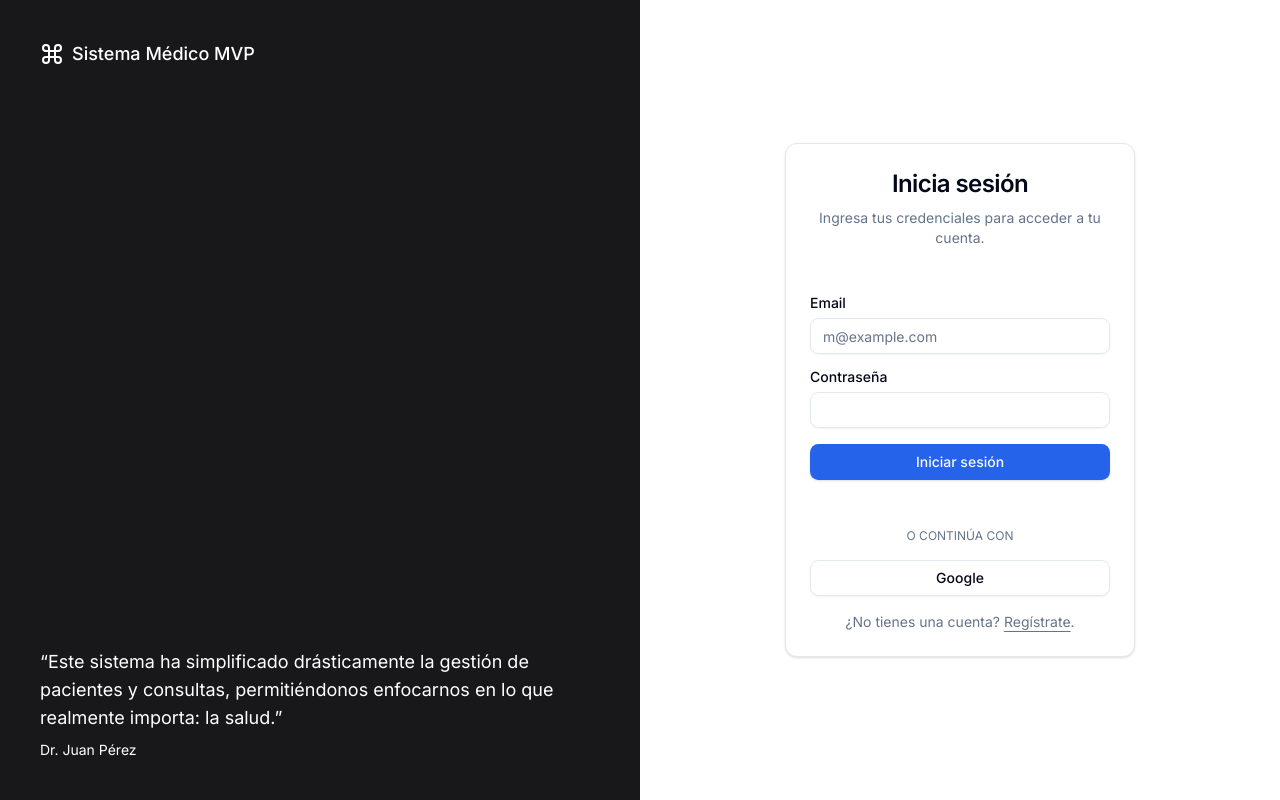
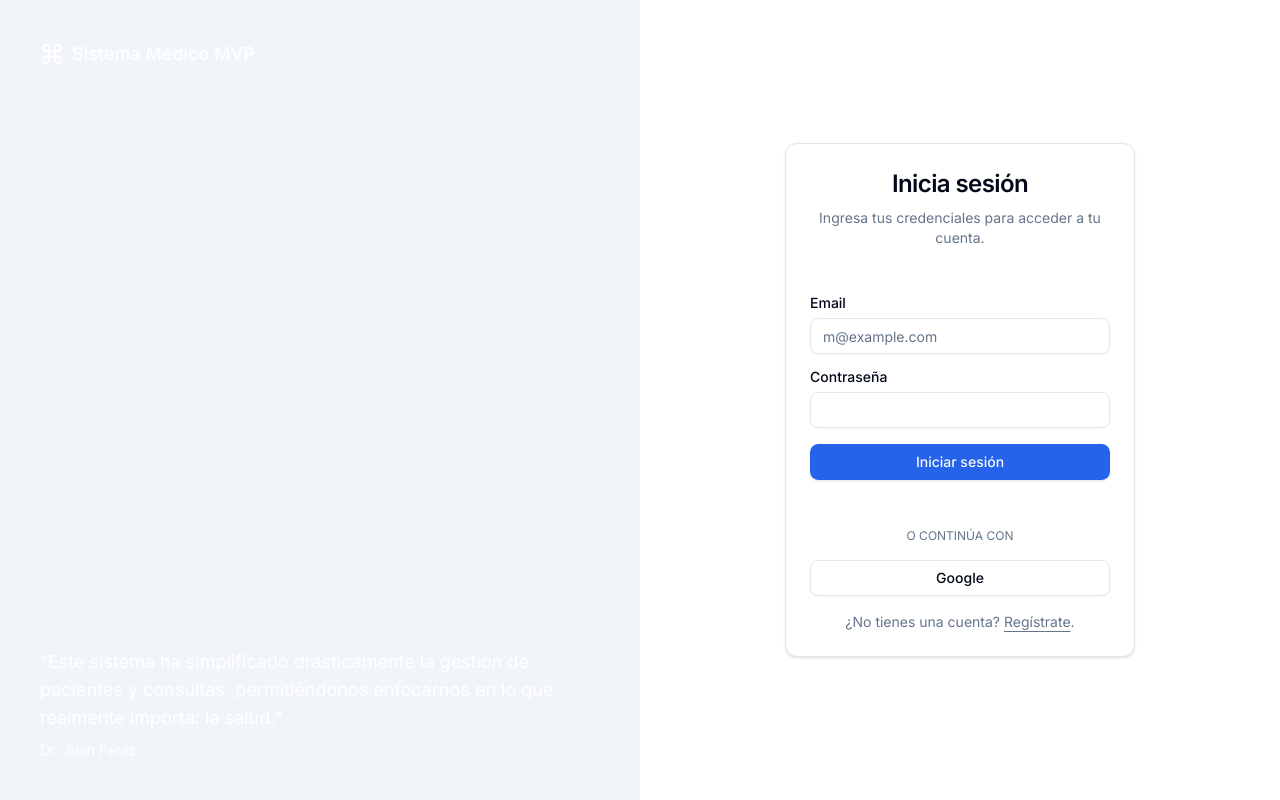
Before and after one commit to aortiz13/sistema-medico-cliente, a Next.js app: page / in a window 1280 px wide. Built offline with nearby package versions, Linux system fonts and the light colour scheme; no server answers.

Commit message:
cambio login

```diff
--- a/app/page.tsx
+++ b/app/page.tsx
@@ -51,7 +51,6 @@ export default function AuthenticationPage() {
       {/* Panel izquierdo (visible solo en pantallas grandes) */}
       <div className="relative hidden h-full flex-col bg-muted p-10 text-white dark:border-r lg:flex">
         {/* Fondo oscuro del panel izquierdo */}
-        <div className="absolute inset-0 bg-zinc-900" />
         {/* Contenido del panel izquierdo */}
         <div className="relative z-20 flex items-center text-lg font-medium">
           {/* Aquí podrías poner tu logo o el nombre de tu sistema */}
```
